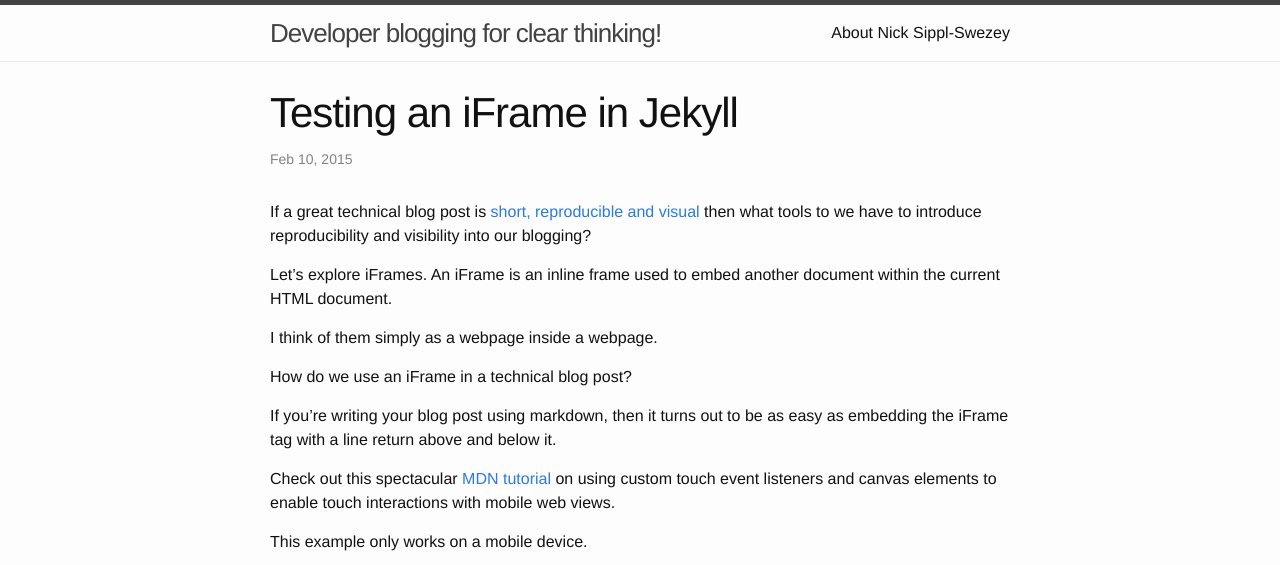
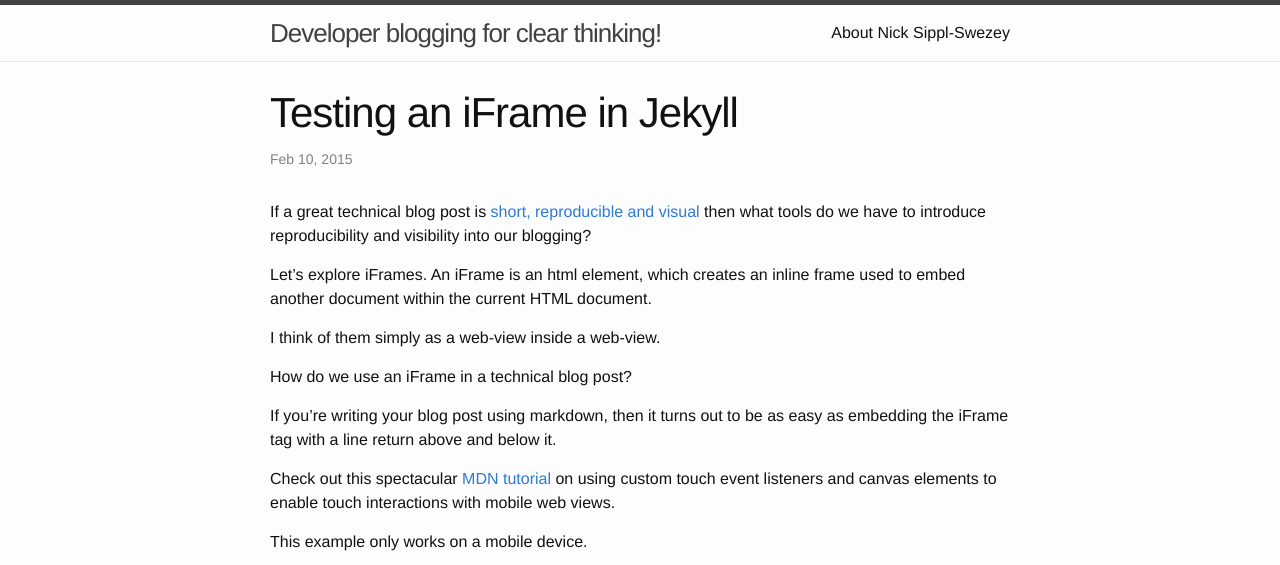
Before and after one commit to nsipplswezey/nsipplswezey.github.io, a Jekyll site: the page built from _posts/2015-02-09-testing-an-embedded-iframe.markdown, in a window 1280 px wide and 900 px high, cut to the strip 0-565 px from the top of the window. Built offline with Jekyll 4.4.1, drawn with Linux system fonts in a browser that asks for light colours.

Commit message:
Edits to spelling

```diff
--- a/_posts/2015-02-09-testing-an-embedded-iframe.markdown
+++ b/_posts/2015-02-09-testing-an-embedded-iframe.markdown
@@ -5,11 +5,11 @@ date:   2015-02-10 19:15:37
 categories: meta posts
 ---
 
-If a great technical blog post is [short, reproducible and visual](http://nsipplswezey.github.io/meta/posts/2015/02/09/great-technical-posts.html) then what tools to we have to introduce reproducibility and visibility into our blogging?
+If a great technical blog post is [short, reproducible and visual](http://nsipplswezey.github.io/meta/posts/2015/02/09/great-technical-posts.html) then what tools do we have to introduce reproducibility and visibility into our blogging?
 
-Let's explore iFrames. An iFrame is an inline frame used to embed another document within the current HTML document.
+Let's explore iFrames. An iFrame is an html element, which creates an inline frame used to embed another document within the current HTML document.
 
-I think of them simply as a webpage inside a webpage.
+I think of them simply as a web-view inside a web-view.
 
 How do we use an iFrame in a technical blog post?
 
```
